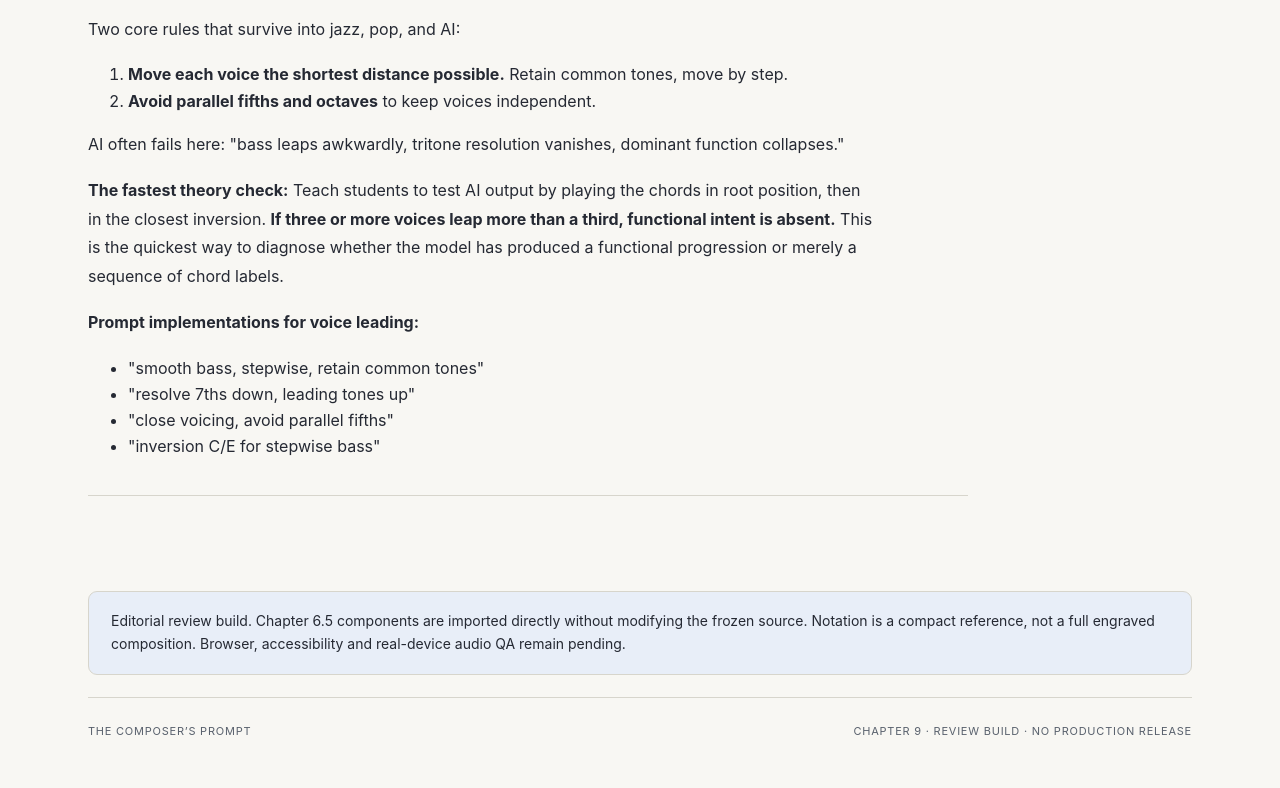
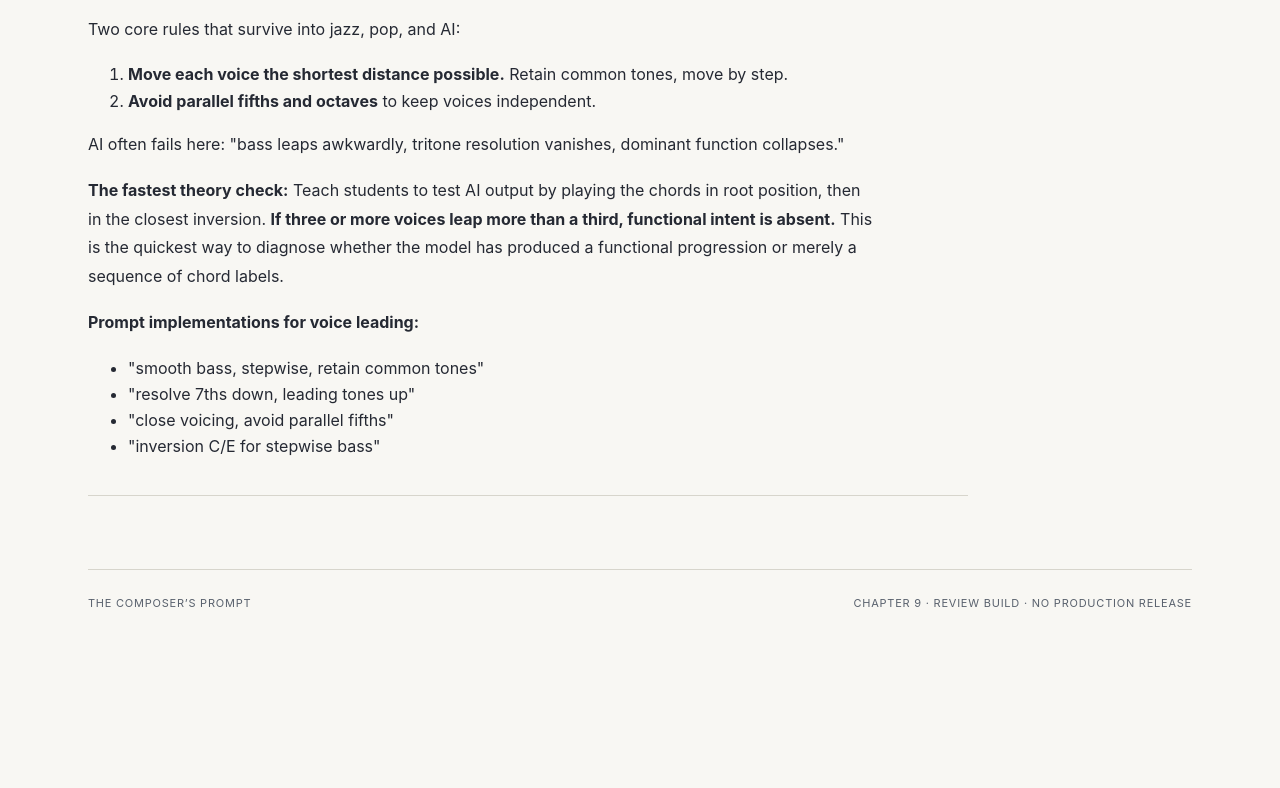
Before and after one commit to Joenasriani/thecomposersprompt, a website with bundled scripts: page interactive/lessons/chapter-9/index.html in a window 1280 px wide. Shown: the part 3859-4647 px from the top of the page. After the commit the page ends 4519 px from the top, so only its background shows below. Built offline with nearby package versions, Linux system fonts and the light colour scheme.

Commit message:
chore(interactive): remove internal QA notice from Chapter 9

```diff
--- a/interactive/lessons/chapter-9/index.html
+++ b/interactive/lessons/chapter-9/index.html
@@ -56,4 +56,4 @@
 <li>&quot;inversion C/E for stepwise bass&quot;</li>
 </ul>
 <hr>
-</article><div class="review-warning">Editorial review build. Chapter 6.5 components are imported directly without modifying the frozen source. Notation is a compact reference, not a full engraved composition. Browser, accessibility and real-device audio QA remain pending.</div></main><footer>THE COMPOSER’S PROMPT <span>CHAPTER 9 · REVIEW BUILD · NO PRODUCTION RELEASE</span></footer></div><script id="chapter-data" type="application/json">{"kind":"interval","examples":[["Stepwise ascent","C4","D4","E4","F4"],["Descending contour","G4","F4","E4","D4"],["Angular leap","C4","G4","D4","A4"],["Repeated note","E4","E4","E4","E4"]],"heading":"Compare melodic contours","description":"Hear ascending steps, descending motion and wider leaps. These short motifs illustrate pitch direction, not complete generated compositions.","prompt":"Compose an eight-bar melody in G major, at 90 BPM, using mainly stepwise ascent in the upper register. Keep the accompanying texture sparse, and verify melodic contour through listening or transcription."}</script><script>document.getElementById('reference-prompt').textContent=JSON.parse(document.getElementById('chapter-data').textContent).prompt</script><script type="module" src="../chapter-reference.js"></script></body></html>
+</article></main><footer>THE COMPOSER’S PROMPT <span>CHAPTER 9 · REVIEW BUILD · NO PRODUCTION RELEASE</span></footer></div><script id="chapter-data" type="application/json">{"kind":"interval","examples":[["Stepwise ascent","C4","D4","E4","F4"],["Descending contour","G4","F4","E4","D4"],["Angular leap","C4","G4","D4","A4"],["Repeated note","E4","E4","E4","E4"]],"heading":"Compare melodic contours","description":"Hear ascending steps, descending motion and wider leaps. These short motifs illustrate pitch direction, not complete generated compositions.","prompt":"Compose an eight-bar melody in G major, at 90 BPM, using mainly stepwise ascent in the upper register. Keep the accompanying texture sparse, and verify melodic contour through listening or transcription."}</script><script>document.getElementById('reference-prompt').textContent=JSON.parse(document.getElementById('chapter-data').textContent).prompt</script><script type="module" src="../chapter-reference.js"></script></body></html>
```
